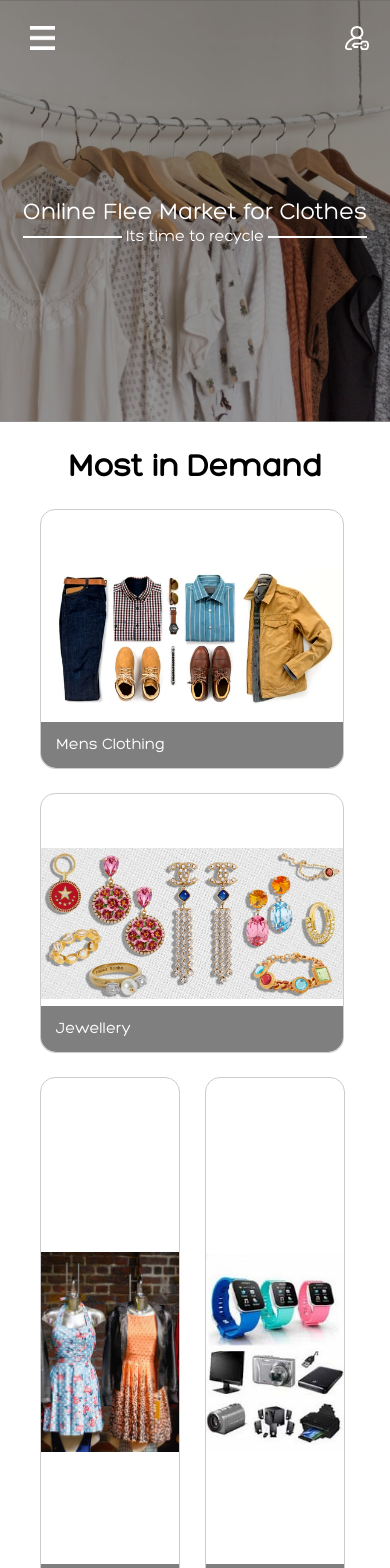
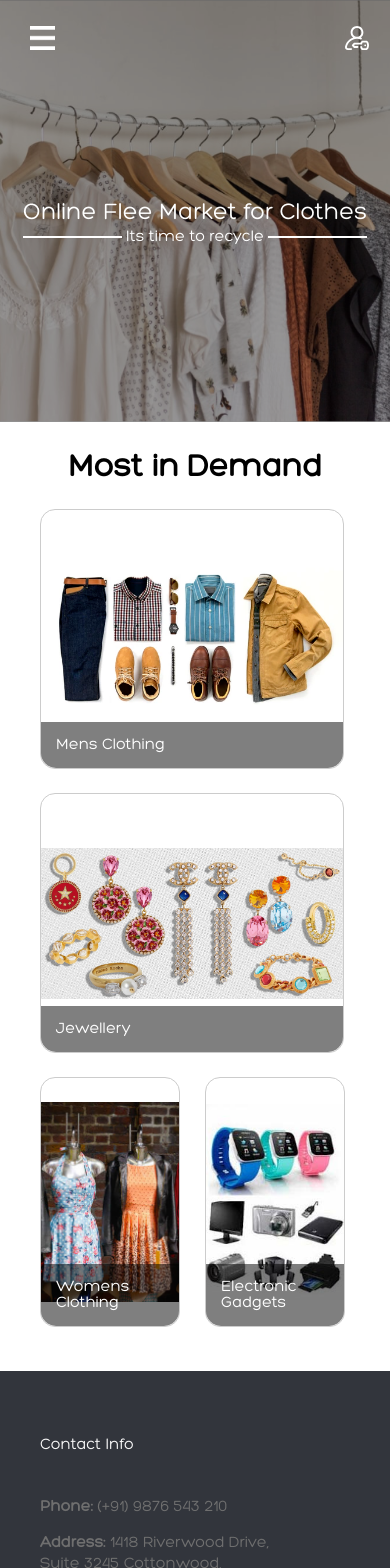
Before and after one commit to pesto-students/little-tags-ice-rahul, a React (Create React App) app: page / in a window 390 px wide. Shown: the top 1568 px of the page. Built offline with nearby package versions, Linux system fonts and the light colour scheme; no server answers.

Commit message:
Minor image container fix

```diff
--- a/src/components/ImageConatiner/ImageContainer.scss
+++ b/src/components/ImageConatiner/ImageContainer.scss
@@ -44,5 +44,6 @@ $root: '.ImageContainer';
 @media only screen and (max-width:750px) {
   .img-secondary{
     width: 85%;
+    height: 250px;
   }
 }
```
